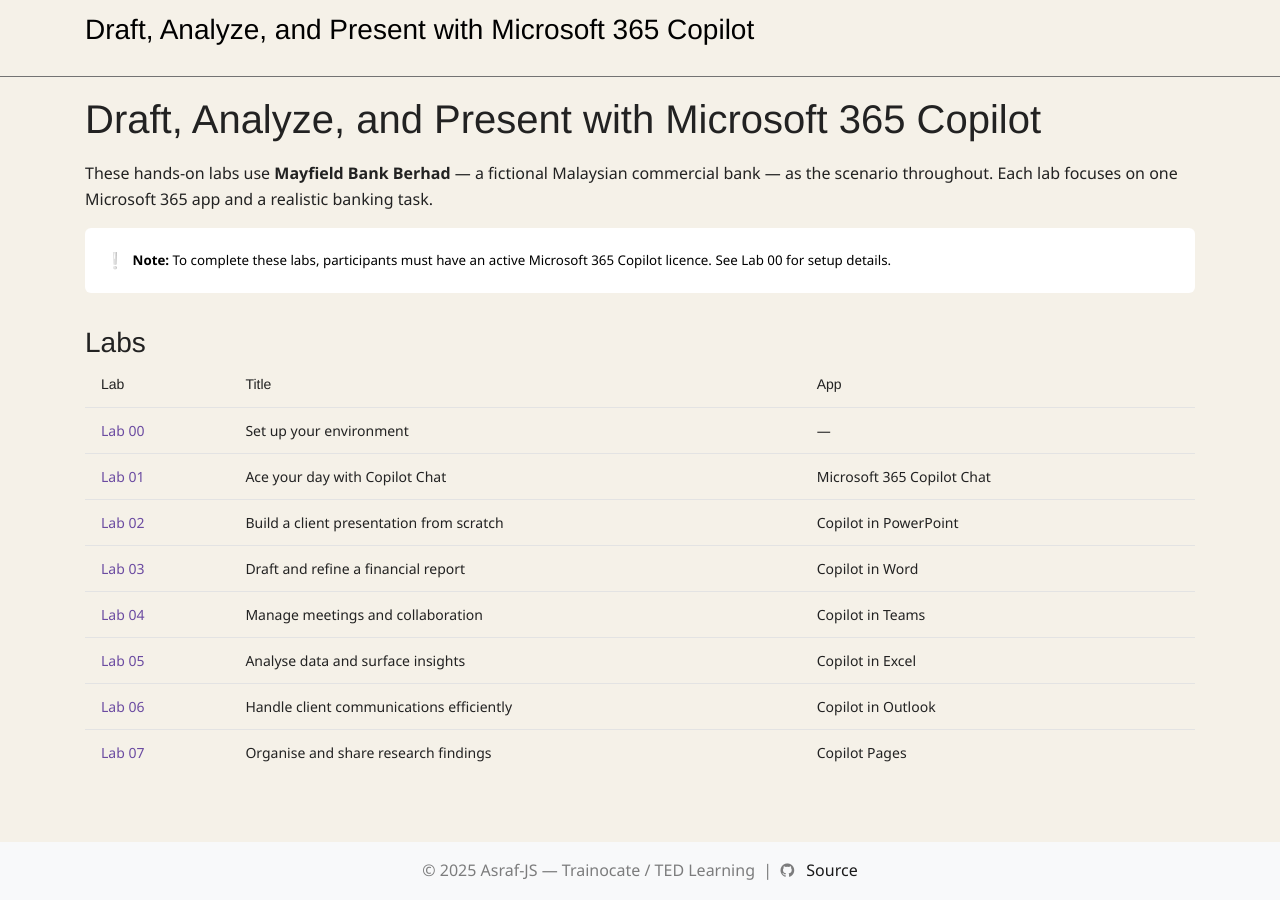
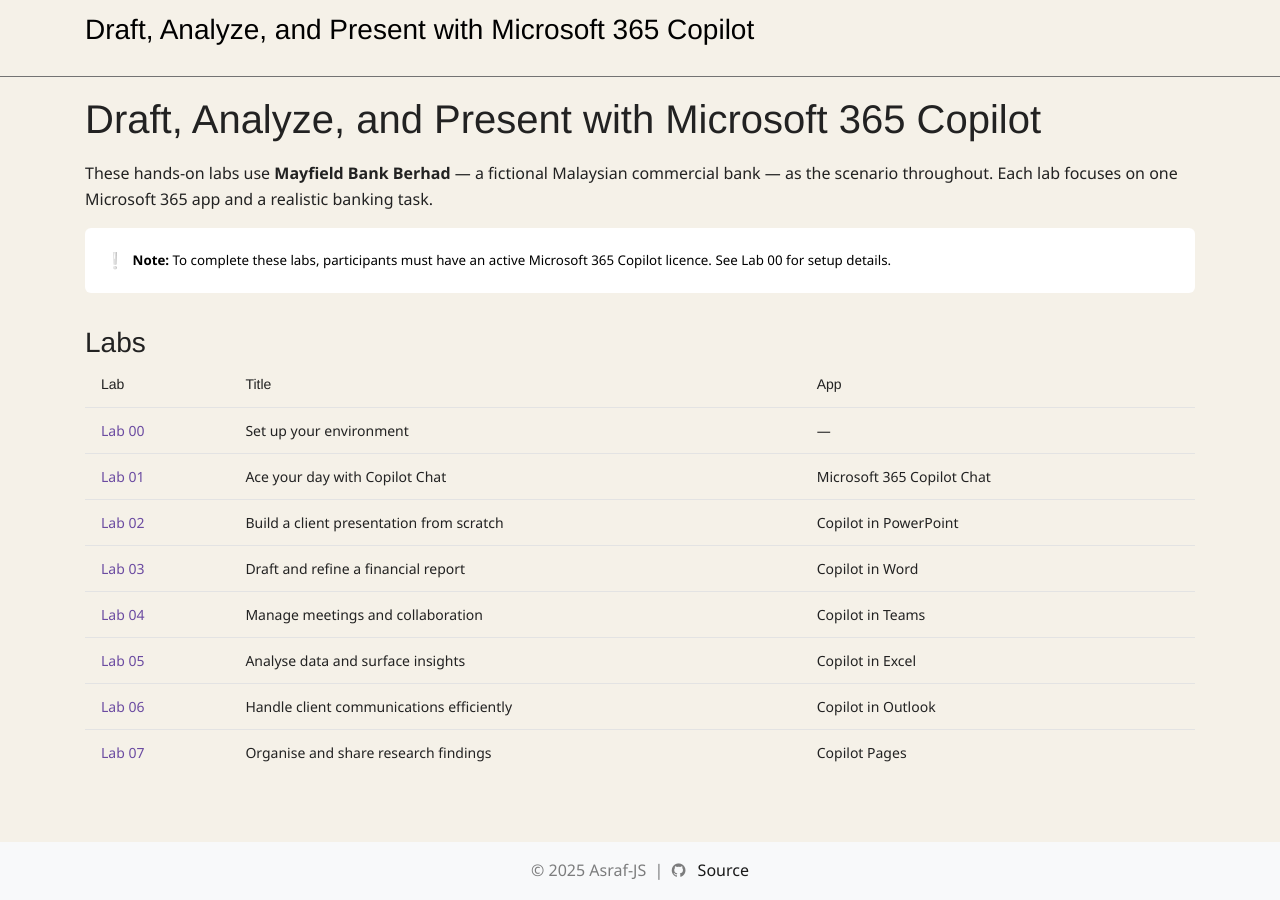
Before and after one commit to Asraf-JS/Draft-analyze-and-present-with-Microsoft-365-Copilot, a Jekyll site: the page built from index.md, in a window 1280 px wide. Built offline with Jekyll 4.4.1, drawn with Linux system fonts in a browser that asks for light colours; nearby versions of some CDN libraries.

Commit message:
Update _config.yml

```diff
--- a/_config.yml
+++ b/_config.yml
@@ -1,5 +1,5 @@
 title: "Draft, Analyze, and Present with Microsoft 365 Copilot"
-author: "Asraf-JS — Trainocate / TED Learning"
+author: "Asraf-JS"
 github_repo: "https://github.com/Asraf-JS/Draft-analyze-and-present-with-Microsoft-365-Copilot"
 
 markdown: kramdown
```
